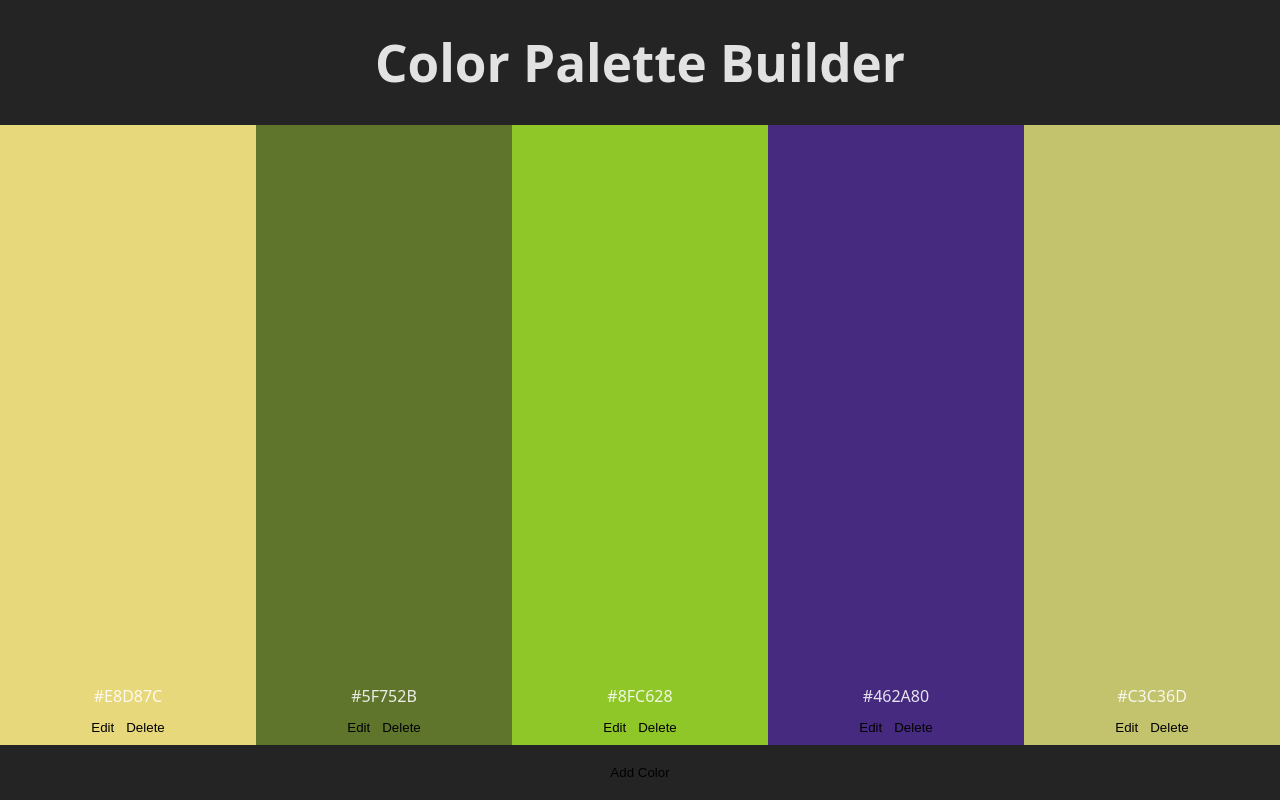
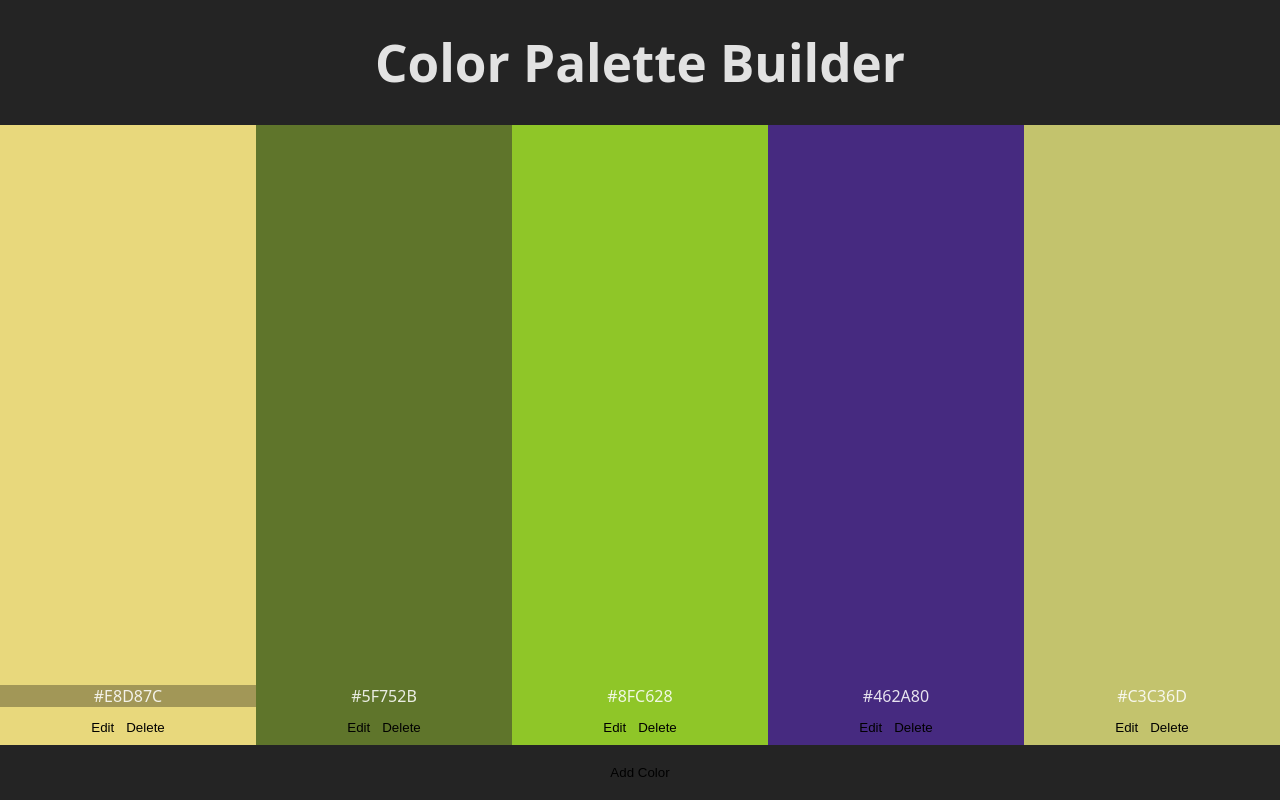
Before and after one commit to dkluske/color-palette-builder, a React (Vite) app: page / in a window 1280 px wide. In both pictures the pointer is over the element 128 px from the left and 696 px from the top of the page. Built offline with nearby package versions, Linux system fonts and the light colour scheme.

Commit message:
add better highlighting for the color code for better visibility

```diff
--- a/src/ColorEntry.css
+++ b/src/ColorEntry.css
@@ -11,6 +11,10 @@
     text-align: center;
 }
 
+.color-code:hover {
+    background-color: rgba(0, 0, 0, 0.3);
+}
+
 .color-button {
     background: none;
     border: none;
```
